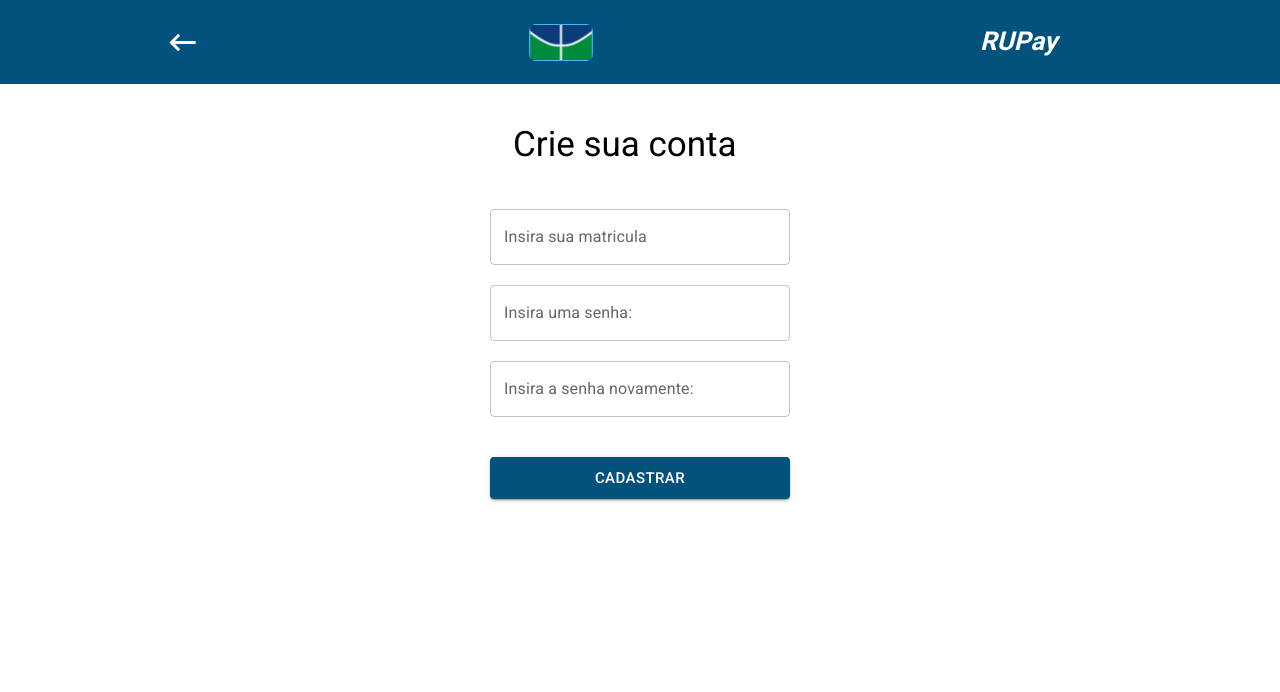
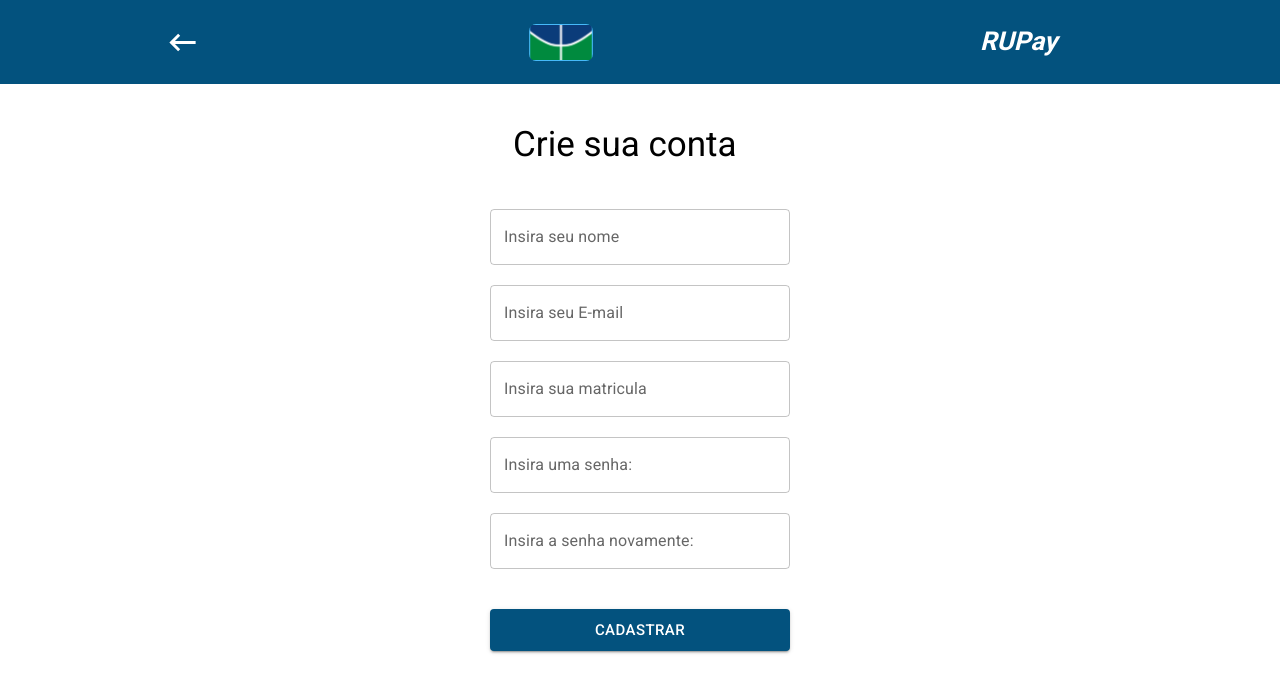
Before and after one commit to SI2023-1-Grupo-5/rupay-frontend, a Next.js app in the folder rupay/: page /signUp in a window 1280 px wide. Shown: the top 692 px of the page. Built offline with nearby package versions, Linux system fonts and the light colour scheme.

Commit message:
system of login is done

```diff
--- /dev/null
+++ b/rupay/db.json
@@ -0,0 +1,77 @@
+{
+  "login": [
+    {
+      "id": 1,
+      "token": "eyJhbGciOiJIUzI1NiIsInR5cCI6IkpXVCJ9.eyJzdWIiOiIxMjM0NTY3ODkwIiwibWF0cmljdWxhIjoiMTYwMTM3NzA1Iiwic2VuaGEiOiIxMjM0NTY3ODkifQ.NYdyi0kZXgXXjUOu6hK4RJl5QvWVtAgit4qyn_xyMc0",
+      "user": {
+        "id": 1,
+        "nome": "Mateus"
+      }
+    },
+    {
+      "id": 2,
+      "token": "eyJhbGciOiJIUzI1NiIsInR5cCI6IkpXVCJ9.eyJzdWIiOiIxMjM0NTY3ODkwIiwibWF0cmljdWxhIjoiMTYwMTM3NzA1Iiwic2VuaGEiOiIxMjM0NTY3ODkifQ.NYdyi0kZXgXXjUOu6hK4RJl5QvWVtAgit4qyn_xyMc7",
+      "user": {
+        "id": 2,
+        "nome": "Laisla"
+      }
+    }
+  ],
+  "users": [
+    {
+      "id": 1,
+      "name": "Mateus",
+      "balance": 32.5,
+      "collegeId": "160137705",
+      "password": "123456789",
+      "email": "mateus@gmail.com"
+    },
+    {
+      "id": 2,
+      "name": "Laisla",
+      "balance": 50,
+      "collegeId": "160137706",
+      "password": "123456789",
+      "email": "laisla@gmail.com"
+    },
+    {
+      "balance": 0,
+      "name": "João",
+      "email": "joao@gmail.com",
+      "collegeId": "160137709",
+      "password": "123456789",
+      "password_confirm": "123456789",
+      "id": 3
+    },
+    {
+      "balance": 0,
+      "name": "Pedro",
+      "email": "pedro@gmail.com",
+      "collegeId": "160137702",
+      "password": "123456789",
+      "password_confirm": "123456789",
+      "id": 4
+    },
+    {
+      "balance": 0,
+      "name": "Pedro",
+      "email": "pedro@gmail.com",
+      "collegeId": "160137701",
+      "password": "123456789",
+      "password_confirm": "123456789",
+      "id": 5
+    },
+    {
+      "balance": 0,
+      "name": "Mateus",
+      "email": "mateus@gmail.com",
+      "collegeId": "160137705",
+      "password": "123456789",
+      "password_confirm": "123456789",
+      "id": 6
+    }
+  ],
+  "profile": {
+    "name": "typicode"
+  }
+}
--- /dev/null
+++ b/rupay/src/contexts/AuthContext.js
@@ -0,0 +1,49 @@
+import { api } from "@/services/axiosClient";
+import { createContext, useState } from "react";
+import {destroyCookie, setCookie} from 'nookies'
+import Router from "next/router";
+
+export const AuthContext = createContext({});
+
+export function AuthProvider({ children }) {
+    const [user, setUser] = useState(null);
+    const [id,setId] = useState(null)
+    const isAuthenticated = !!user;
+
+    const logout = () => {
+        destroyCookie(undefined, 'RUpay.token')
+
+
+        console.log('Logged out. Redirecting')
+        Router.push('/login')
+      }
+
+    async function signIn({matricula, senha}) {
+        try{
+        const data = await api.get('/users?collegeId='+ matricula +'&password='+ senha).then(response => response.data[0]).catch(err => console.log(err));
+        setId(data.id)
+        setUser(data);
+        }catch(err){
+            console.log(err)
+        }
+        if(!!id){
+            const {token} = await api.get('/login/'+ id).then(response => response.data).catch(err => console.log(err));
+
+            setCookie(undefined, 'RUpay.token', token, {
+                maxAge: 60 * 60 * 1, // 1 hour
+            })
+
+            // api.defaults.headers['Authorization'] = `Bearer ${token}`;
+
+            Router.push('/')
+        }else{
+            alert('Matricula ou senha inválida')
+        }
+    }
+
+    return (
+        <AuthContext.Provider value={{isAuthenticated , user, signIn, logout}}>
+        {children}
+        </AuthContext.Provider>
+    );
+}
--- a/rupay/src/pages/_app.js
+++ b/rupay/src/pages/_app.js
@@ -6,17 +6,17 @@ import '@fontsource/roboto/300.css';
 import '@fontsource/roboto/400.css';
 import '@fontsource/roboto/500.css';
 import '@fontsource/roboto/700.css';
-import { SessionProvider } from "next-auth/react"
+import { AuthProvider } from '@/contexts/AuthContext';
 
 
 
 export default function App({ Component, pageProps:{ session, ...pageProps } }) {
   return (
-    <SessionProvider session={session}>
+    <AuthProvider>
       <ThemeProvider theme={theme}>
         <GlobalStyle/>
         <Component {...pageProps} />
       </ThemeProvider>
-    </SessionProvider>
+    </AuthProvider>
   )
 }
--- a/rupay/src/pages/index.js
+++ b/rupay/src/pages/index.js
@@ -1,22 +1,16 @@
 import Link from "next/link";
 import {ButtonColocar, ButtonConsultar, ButtonSair, NomeUsuario, SeuSaldo, ValorSaldo, UserSection, Rupay, Head, PginaInicialRoot, Logo } from "./style";
-import { signOut, useSession } from "next-auth/react";
-import { useEffect } from "react";
-import { useRouter } from 'next/router'
+import { parseCookies } from "nookies";
+import jwt_decode from "jwt-decode";
+import { api } from "@/services/axiosClient";
+import { useContext } from "react";
+import { AuthContext } from "@/contexts/AuthContext";
 
 
-export default function Home() {
-  const {status}= useSession()
-  const router = useRouter()
 
+export default function Home({res}) {
+  const {logout} = useContext(AuthContext)
 
-  useEffect(() => {
-    if(status === "unauthenticated"){
-      router.replace("/login")
-    }
-  }, [status])
-
-  if(status === "authenticated"){
   return (
     <PginaInicialRoot>
       <Head>
@@ -25,9 +19,9 @@ export default function Home() {
       </Head>
 
       <UserSection>
-        <NomeUsuario>Olá, Fernanda!</NomeUsuario>
+        <NomeUsuario>Olá, {res?.name}!</NomeUsuario>
         <SeuSaldo>seu saldo é:</SeuSaldo>
-        <ValorSaldo>R$ 54,60</ValorSaldo>
+        <ValorSaldo>R$ {res?.balance}</ValorSaldo>
       </UserSection>
 
       <ButtonColocar
@@ -54,10 +48,33 @@ export default function Home() {
         size="large"
         variant="contained"
         name="button_sair"
-        onClick={()=> signOut({callbackUrl: '/login'})}
+        onClick={()=>logout()}
       >
           Sair
       </ButtonSair>
     </PginaInicialRoot>
-  );}
+  );
 };
+
+
+export async function getServerSideProps(ctx){
+  const {['RUpay.token']: token} = parseCookies(ctx)
+
+  if(!token){
+    return{
+      redirect: {
+        destination: '/login',
+        permanent: false,
+      }
+    }
+  }
+
+  const {matricula} = jwt_decode(token)
+
+  const {data} = await api.get('/users?collegeId='+ matricula).catch(err => console.log(err));
+  const res = data[0]
+
+  return	{
+    props: {res}
+  }
+}
--- a/rupay/src/pages/login/index.js
+++ b/rupay/src/pages/login/index.js
@@ -1,9 +1,10 @@
 import Link from 'next/link';
-import { signIn } from 'next-auth/react';
 import {useForm} from 'react-hook-form';
 import {LoginRoot,LoginChild, AindaNoPossuiContainer, RegistreSe, Span, AindaNoPossui, FormLogin, ButtonEntrar, InputSenha, InputMatricula, Rupay} from './style';
 import {z} from 'zod';
 import {zodResolver} from '@hookform/resolvers/zod'
+import { useContext } from 'react';
+import { AuthContext } from '@/contexts/AuthContext';
 
 const creatUserSchema = z.object({
   matricula: z.string().nonempty("A matrícula é obrigatoria").min(9, "A matrícula deve ter 9 caracteres"),
@@ -15,14 +16,10 @@ export default function Login(){
     resolver: zodResolver(creatUserSchema)
   })
 
+  const {signIn} = useContext(AuthContext)
+
   async function loginUser(event){
-      const res = await signIn('credentials', {
-        matricula: event.matricula,
-        senha: event.senha,
-        callbackUrl: '/',
-        // redirect: false
-      })
-      console.log(res)
+    await signIn(event)
   }
 
   return (
--- a/rupay/src/pages/signUp/index.js
+++ b/rupay/src/pages/signUp/index.js
@@ -3,11 +3,16 @@ import {CadastroRoot, Head, HeadChild, Rupay, CrieSuaConta, Form, InsiraSuaMatrc
 import { useForm } from 'react-hook-form';
 import {z} from 'zod';
 import {zodResolver} from '@hookform/resolvers/zod'
+import { api } from '@/services/axiosClient';
+import { Router, useRouter } from 'next/router';
+import { useState } from 'react';
 
 const creatUserSchema = z.object({
-    matricula: z.string().nonempty("A matrícula é obrigatoria").min(9, "A matrícula deve ter 9 caracteres"),
-    senha: z.string().nonempty("A senha é obrigatoria").min(8, "A senha deve ter no minimo 8 caracteres"),
-    senha_confirmacao: z.string().nonempty("A senha é obrigatoria").min(8, "A senha deve ter no minimo 8 caracteres"),
+    name: z.string().nonempty("O nome é obrigatorio"),
+    email: z.string().nonempty("O email é obrigatorio").email("O email deve ser valido"),
+    collegeId: z.string().nonempty("A matrícula é obrigatoria").min(9, "A matrícula deve ter 9 caracteres"),
+    password: z.string().nonempty("A senha é obrigatoria").min(8, "A senha deve ter no minimo 8 caracteres"),
+    password_confirm: z.string().nonempty("A senha é obrigatoria").min(8, "A senha deve ter no minimo 8 caracteres"),
 }).refine((data) => data.senha === data.senha_confirmacao, {
     message: "As senhas não são iguais",
     path: ["confirm"],
@@ -17,9 +22,23 @@ export default function SingUp() {
     const { register, handleSubmit, formState: { errors } } = useForm({
         resolver: zodResolver(creatUserSchema)
     })
+    const[erro,setErro] = useState(false)
+    const userouter = useRouter()
 
     async function userCadrastro(event) {
-        console.log(event)
+        try{
+            // api.post('/users', {
+            //     "balance": 0,
+            //     ...event
+            // })
+            await api.get('/users'+9)
+        }catch(error){
+            console.error(error)
+            setErro(true)
+        }
+        if(!erro){
+            userouter.push('/signUp/verifyCode')
+        }
     }
 
     return (
@@ -39,12 +58,34 @@ export default function SingUp() {
                     fullWidth
                     color="secondary"
                     variant="outlined"
+                    type='text'
+                    label="Insira seu nome"
+                    size="large"
+                    error={!!errors.name}
+                    helperText={errors?.name?.message}
+                    {...register('name')}
+                />
+                <InputMatricula
+                    fullWidth
+                    color="secondary"
+                    variant="outlined"
+                    type='email'
+                    label="Insira seu E-mail"
+                    size="large"
+                    error={!!errors.email}
+                    helperText={errors?.email?.message}
+                    {...register('email')}
+                />
+                <InputMatricula
+                    fullWidth
+                    color="secondary"
+                    variant="outlined"
                     type="number"
                     label="Insira sua matricula"
                     size="large"
-                    error={!!errors.matricula}
-                    helperText={errors?.matricula?.message}
-                    {...register('matricula')}
+                    error={!!errors.collegeId}
+                    helperText={errors?.collegeId?.message}
+                    {...register('collegeId')}
                 />
                 <InputSenha1
                     fullWidth
@@ -53,9 +94,9 @@ export default function SingUp() {
                     type="password"
                     label="Insira uma senha:"
                     size="large"
-                    error={!!errors.senha || !!errors.confirm}
-                    helperText={errors?.senha?.message}
-                    {...register('senha')}
+                    error={!!errors.password || !!errors.confirm}
+                    helperText={errors?.password?.message}
+                    {...register('password')}
                 />
                 <InputSenha
                     fullWidth
@@ -64,9 +105,9 @@ export default function SingUp() {
                     type="password"
                     label="Insira a senha novamente:"
                     size="large"
-                    error={!!errors.senha_confirmacao || !!errors.confirm}
-                    helperText={errors?.senha_confirmacao?.message}
-                    {...register('senha_confirmacao')}
+                    error={!!errors.password_confirm || !!errors.confirm}
+                    helperText={errors?.password_confirm?.message}
+                    {...register('password_confirm')}
                 />
                     {!!errors.confirm ? <SenhasDiferentes>{errors.confirm.message}</SenhasDiferentes> :<></>}
 
--- /dev/null
+++ b/rupay/src/services/axiosClient.js
@@ -0,0 +1,13 @@
+import axios from 'axios';
+// import {parseCookies} from 'nookies'
+
+// const {'RUpay.token': token} = parseCookies();
+
+export const api = axios.create({
+    baseURL: 'http://localhost:8000/'
+});
+
+
+// if(token){
+    // api.defaults.headers['Authorization'] = `Bearer ${token}`;
+// }
```
Also changed, not shown: rupay/package.json (+10 -1 lines), rupay/src/services/axiosServer.js (added, +18 -0 lines), 1 other file (tests, documents, lock files or other folders).
